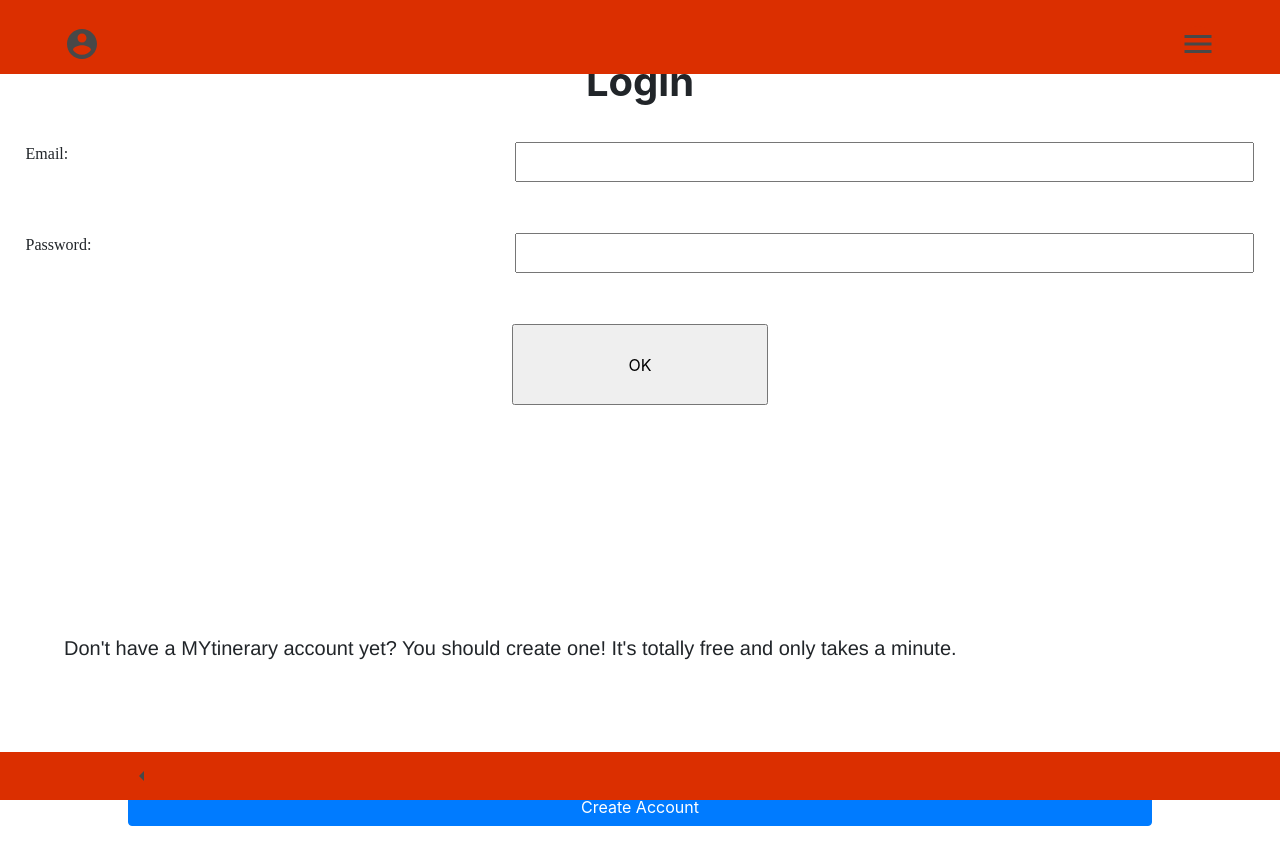
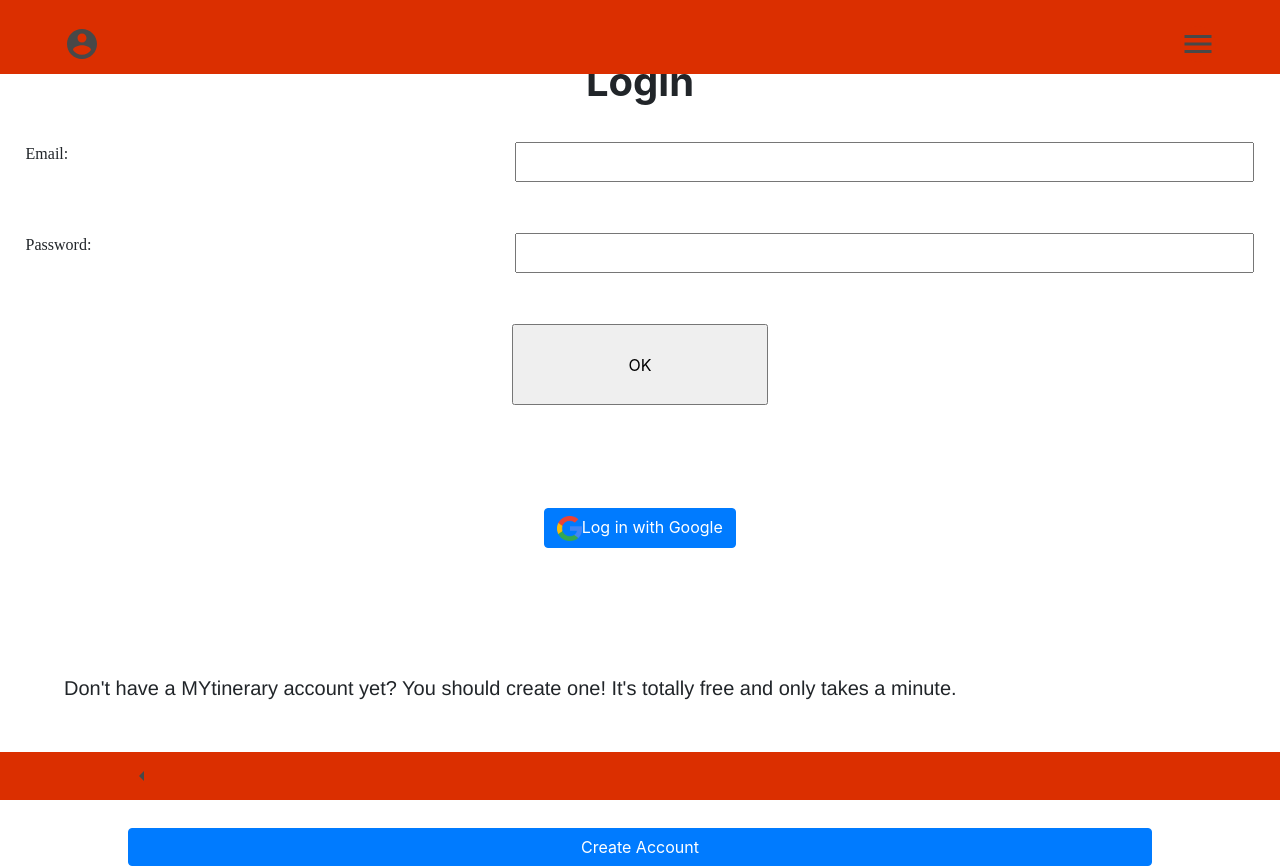
Before and after one commit to aryaludianto/Mytineraryapp, a React (Create React App) app in the folder client/: page /Login in a window 1280 px wide. Before the commit the page ends 826 px from the top, so only its background shows below. Built offline with nearby package versions, Linux system fonts and the light colour scheme; a web font is replaced by a local one.

Commit message:
remove getprofile

```diff
--- a/client/src/component/Login/Login.js
+++ b/client/src/component/Login/Login.js
@@ -39,15 +39,17 @@ class Login extends React.Component {
     const password = this.state.password;
     this.props.checkAccount(email, password);
     this.props.isLoggedIn();
-    this.props.getProfile();
   }
 
   async responseGoogle(res) {
-    await this.props.oauthGoogle(res.accessToken);
-    if (!this.props.errorMessage) {
-      this.props.isLoggedIn();
-      this.props.getProfile();
-    }
+    console.log('this is googe response from async function')
+    console.log(res.accessToken)
+
+    // await this.props.oauthGoogle(res.accessToken);
+    // if (!this.props.errorMessage) {
+    //   this.props.isLoggedIn();
+    //   // this.props.getProfile();
+    // }
   }
 
   render() {
@@ -84,8 +86,9 @@ class Login extends React.Component {
           </form>
 
           <div className="googleButton">
-            {/* <GoogleLogin
-              clientId="71133190926-d8mjt4mslu36qa3md2efuql8md35sjg9.apps.googleusercontent.com"
+            <GoogleLogin
+              // clientId="71133190926-d8mjt4mslu36qa3md2efuql8md35sjg9.apps.googleusercontent.com"
+              clientId="796492216166-3mnm6nan8ep6strlkerkj6u34m328gir.apps.googleusercontent.com"
               render={renderProps => (
                 <button
                   onClick={renderProps.onClick}
@@ -104,7 +107,7 @@ class Login extends React.Component {
               buttonText="Log in with Google"
               onSuccess={this.responseGoogle}
               onFailure={this.responseGoogle}
-            /> */}
+            />
           </div>
           <h1 className="textLog">Don't have a MYtinerary account yet? You should create one! It's totally free and only takes a minute.</h1>
           <div className="createAcc">
```
